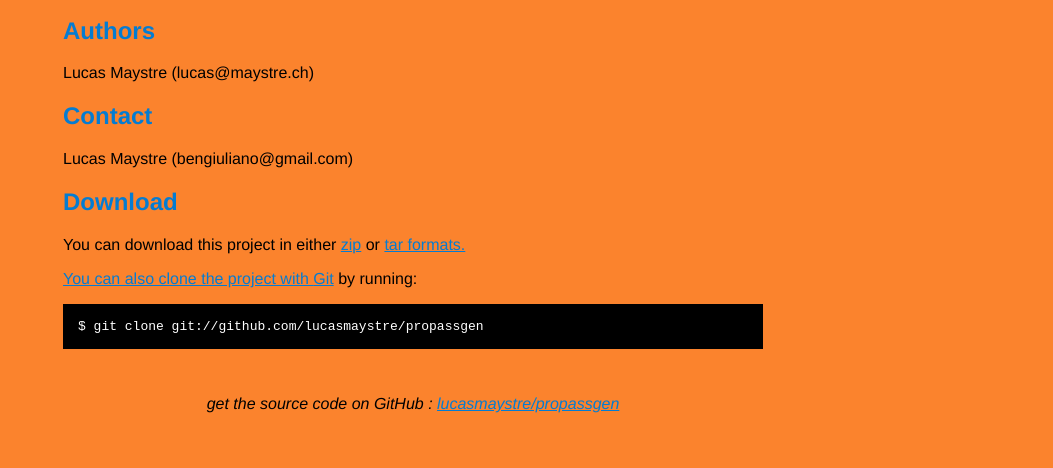
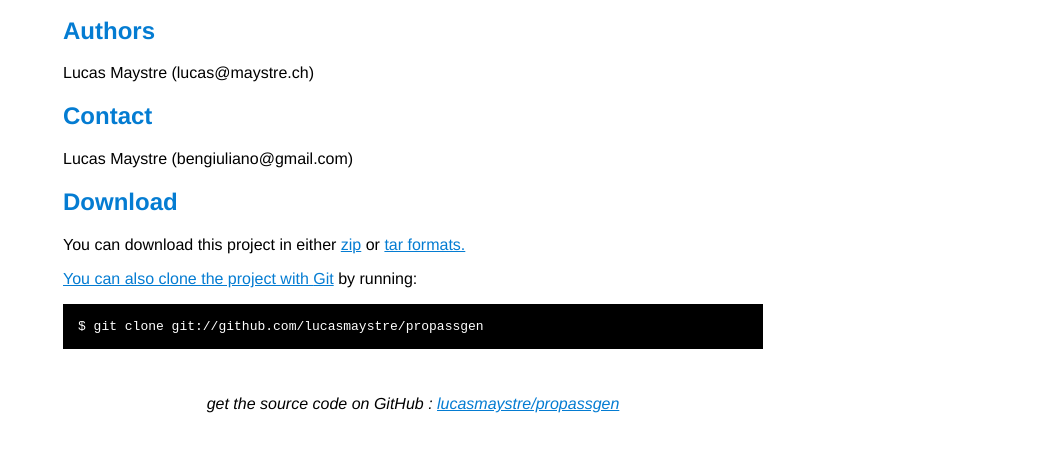
Before and after one commit to lucasmaystre/propassgen, a plain HTML site: page index.html in a window 1280 px wide. Shown: the part 332-800 px from the top of the page, without its empty margins (227-1280 px from the left). Drawn offline with Linux system fonts and the light colour scheme.

Commit message:
Modified background color.

```diff
--- a/index.html
+++ b/index.html
@@ -8,8 +8,8 @@
   <style type="text/css">
     body {
       margin-top: 1.0em;
-      background-color: #fb832d;
-      font-family: Helvetica, Arial, FreeSans, san-serif;
+      background-color: #ffffff;
+      font-family: Helvetica, Arial, FreeSans, sans-serif;
       color: #000000;
     }
     #container {
```
